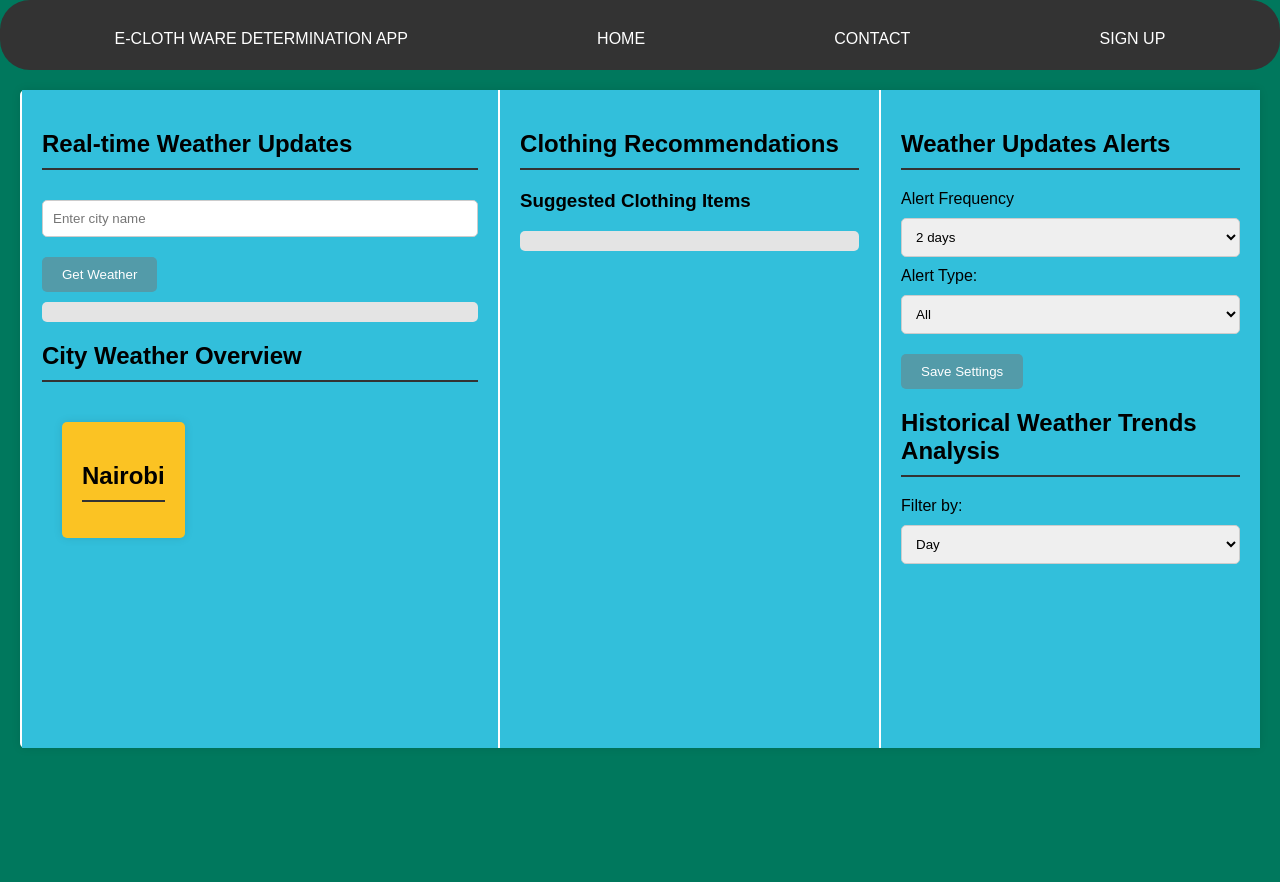
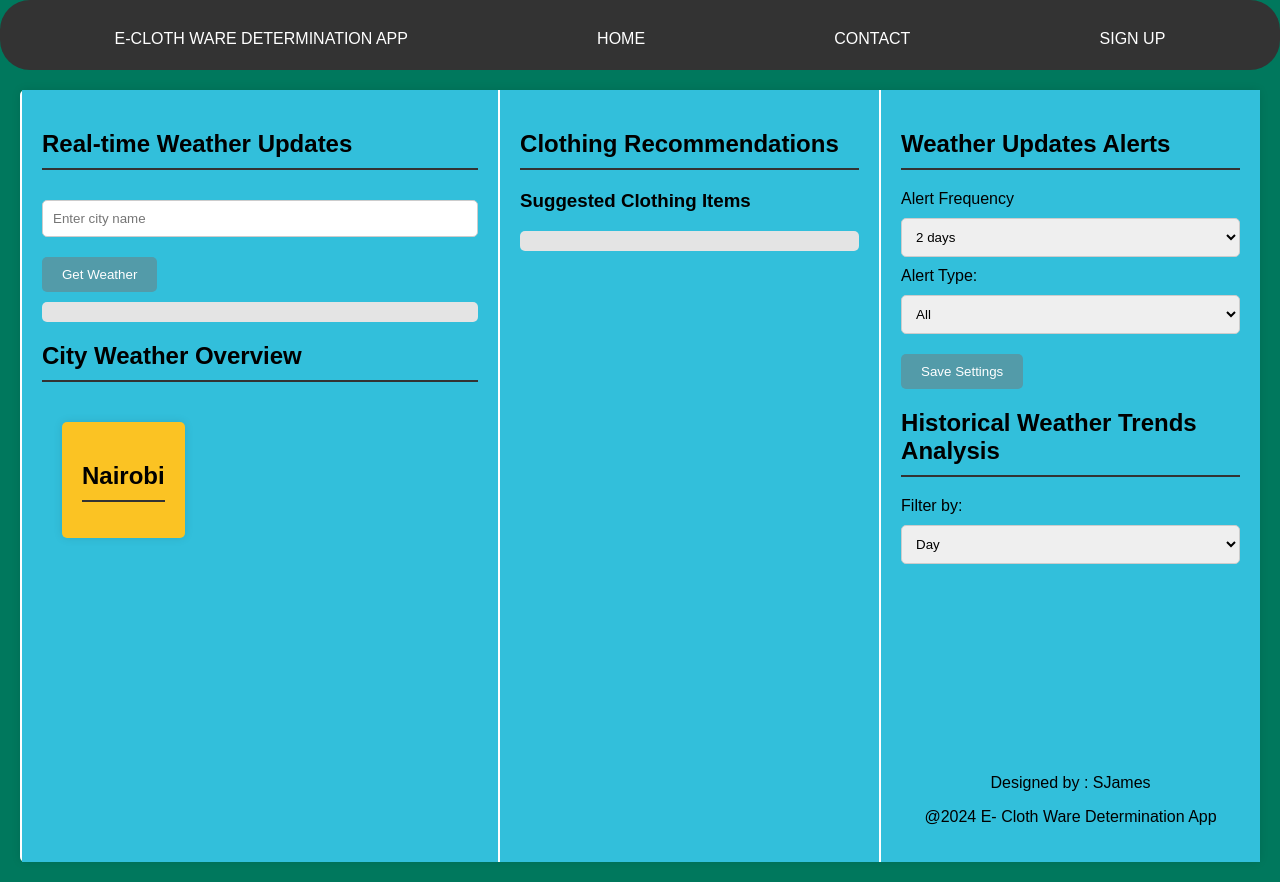
Before and after one commit to FRANK7434/PHASE-1-PROJECT--E-CLOTH, a website: page index.html in a window 1280 px wide. Before the commit the page ends 800 px from the top, so only its background shows below. Drawn offline with Linux system fonts and the light colour scheme; no server answers; some icons are missing.

Commit message:
added some content

```diff
--- a/index.html
+++ b/index.html
@@ -97,9 +97,13 @@
                       <option value="month">Month</option>
                       <option value="year">Year</option>
                   </select>
-              </div>
-              <canvas id="trendsChart"></canvas>
-          </div>
+
+                    <footer>
+                        <div class="content">
+                            <p>Designed by : SJames</p>
+                            <p>@2024 E- Cloth Ware Determination App</p>
+                        </div>
+                    </footer>
    <script src="script.js"></script>
 </body>
 </html>
--- a/script.js
+++ b/script.js
@@ -51,9 +51,6 @@ function displayWeather(data) {
 // Event listener for button click to fetch weather data
 const getWeatherBtn = document.getElementById("get-Location");
 getWeatherBtn.addEventListener("click", getWeather);
-
-// Replace with your OpenWeatherMap API key
-
 
 // Fetch weather data from OpenWeatherMap API
 function fetchWeather(cityId, cityName) {
--- a/styless.css
+++ b/styless.css
@@ -175,3 +175,11 @@ form {
     font-size: 60px;
     margin-bottom: 10px;
 }
+.content{
+    margin-top: 200px;
+    text-align: center;
+    display: block;
+    grid-template-columns: repeat(1,1fr);
+    row-gap: 20px;
+    font-display: bold;
+}
```
